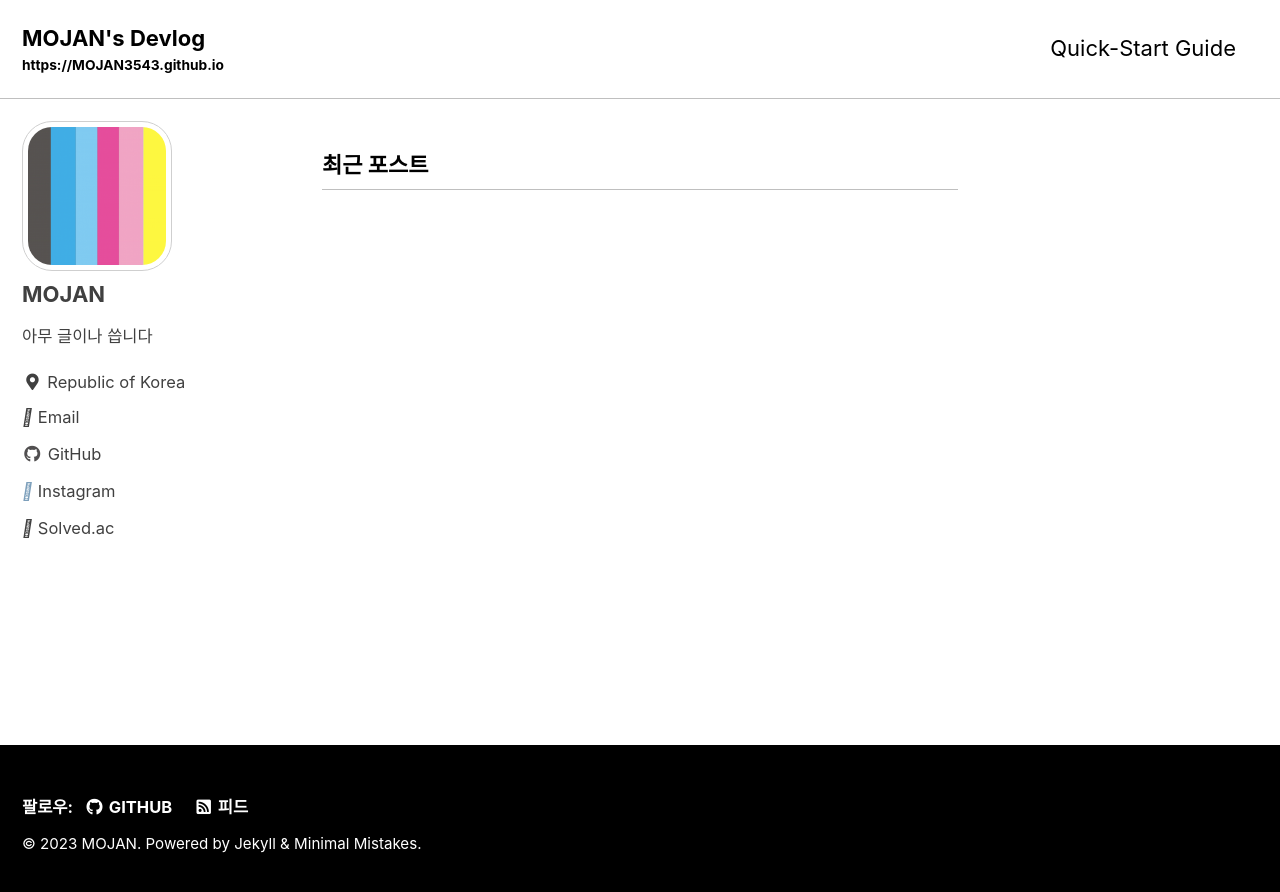
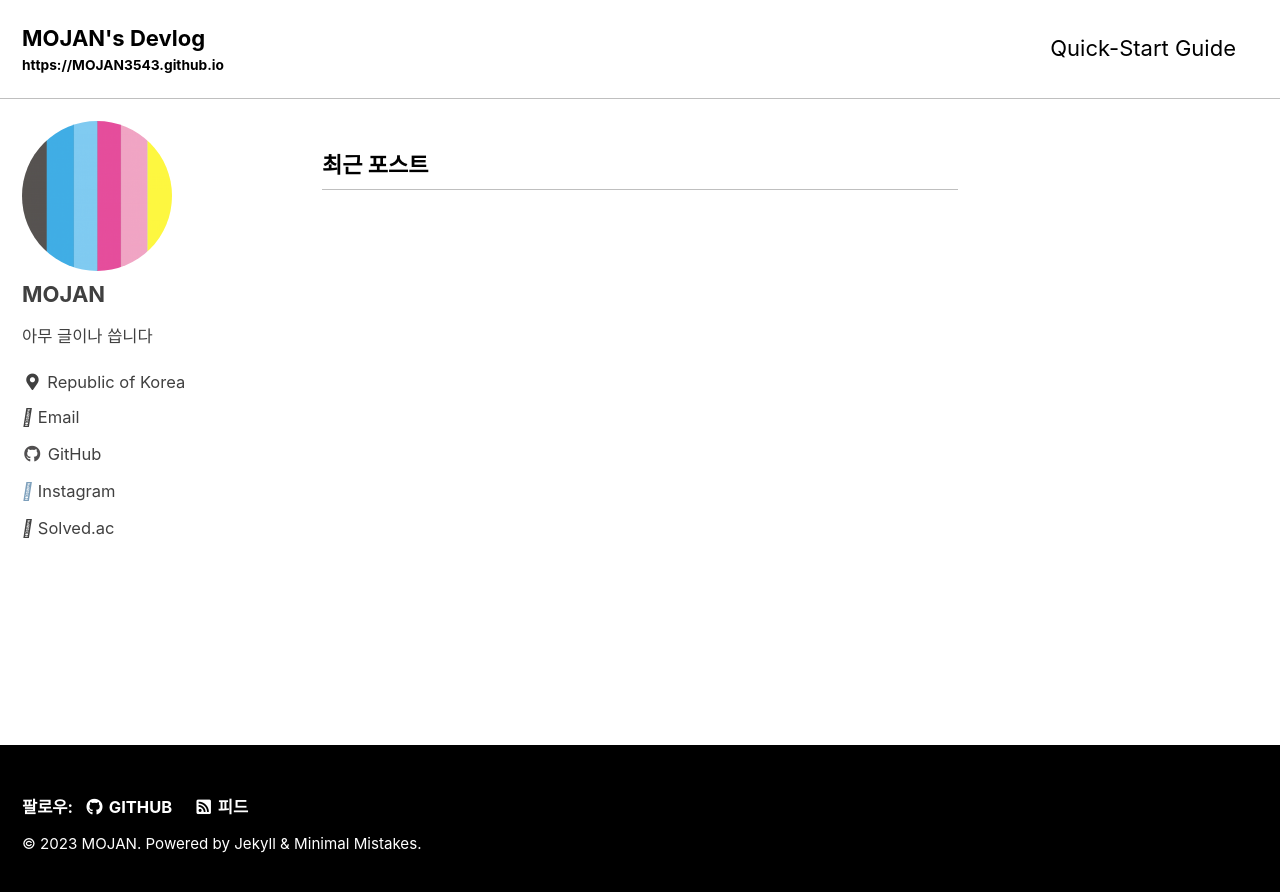
Before and after one commit to MOJAN3543/MOJAN3543.github.io, a Jekyll site: the page built from index.html, in a window 1280 px wide. Shown: the top 892 px of the page. Built offline with Jekyll 4.4.1, drawn with Linux system fonts in a browser that asks for light colours; cached includes are drawn as plain includes; the list of posts is cut into pages by our own code.

Commit message:
Update _sidebar.scss
프로필 곡률, 테두리 변경

```diff
--- a/_sass/minimal-mistakes/_sidebar.scss
+++ b/_sass/minimal-mistakes/_sidebar.scss
@@ -135,12 +135,12 @@
 
   img {
     max-width: 150px;
-    border-radius: 20%;
+    border-radius: 50%;
 
-    @include breakpoint($large) {
-      padding: 5px;
-      border: 1px solid $border-color;
-    }
+//     @include breakpoint($large) {
+//       padding: 5px;
+//       border: 1px solid $border-color;
+//     }
   }
 }
 
```
